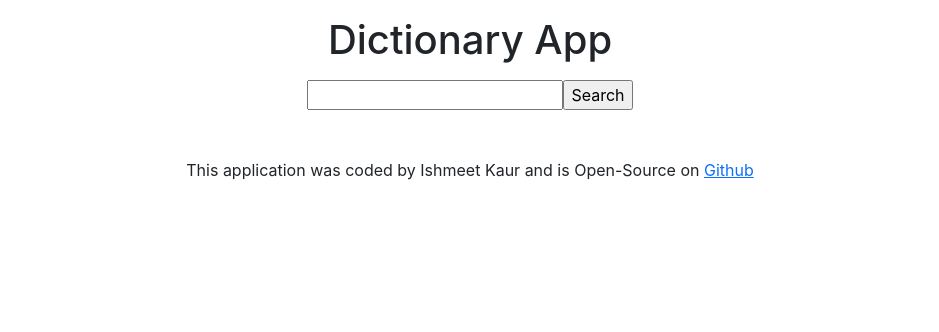
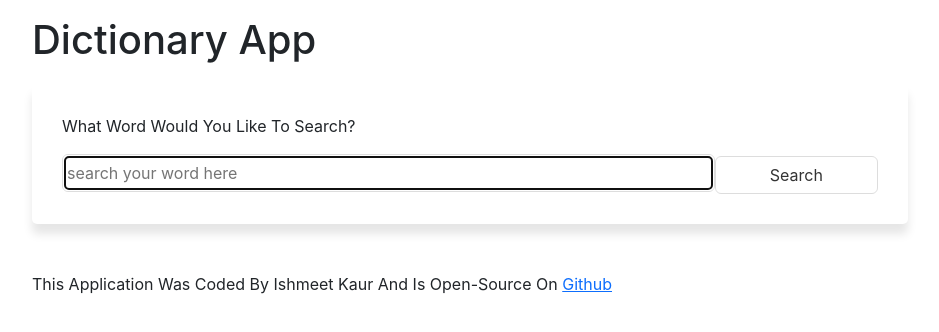
Before and after one commit to iktalk/react-dictionary-app, a React (Create React App) app: page / in a window 1280 px wide. Shown: the top 332 px of the page, without its empty margins (170-1109 px from the left). Built offline with nearby package versions, Linux system fonts and the light colour scheme.

Commit message:
basic styling outline

```diff
--- a/src/App.css
+++ b/src/App.css
@@ -1,3 +1,4 @@
 .container {
-  text-align: center;
+  max-width: 900px;
+  text-transform: capitalize;
 }
--- /dev/null
+++ b/src/Dictionary.css
@@ -0,0 +1,22 @@
+.Dictionary section {
+  background: white;
+  padding: 30px;
+  border-radius: 5px;
+  box-shadow: 0 10px 10px rgb(0 0 0 / 10%);
+  margin: 20px 0;
+}
+
+.Dictionary input {
+  padding: 6px 4px;
+  border: 1px solid #ddd;
+  border-radius: 6px;
+  color: #333;
+}
+
+.Dictionary .search-bar {
+  width: 80%;
+}
+
+.Dictionary .search-button {
+  width: 20%;
+}
--- a/src/Dictionary.js
+++ b/src/Dictionary.js
@@ -2,6 +2,7 @@ import React, { useState } from "react";
 import axios from "axios";
 import Results from "./Results";
 import Photos from "./Photos";
+import "./Dictionary.css";
 
 export default function Dictionary() {
   let [keyword, setKeyword] = useState("");
@@ -39,11 +40,27 @@ export default function Dictionary() {
 
   return (
     <div className="Dictionary">
-      <form onSubmit={search}>
-        <input type="search" onChange={handleKeywordChange} />
-        <input type="submit" value="Search" />
-      </form>
+      <section>
+        <p>What word would you like to search?</p>
+        <form onSubmit={search} className="form-inline">
+          <input
+            type="search"
+            onChange={handleKeywordChange}
+            className="search-bar"
+            placeholder="search your word here"
+            autoFocus="on"
+          />
+
+          <input
+            type="button"
+            value="Search"
+            className="search-button btn btn-outline-info"
+          />
+        </form>
+      </section>
+
       <Results results={results} />
+
       <Photos photos={photos} />
     </div>
   );
--- /dev/null
+++ b/src/Phonetic.css
@@ -0,0 +1,24 @@
+.Phonetic {
+  margin-bottom: 15px;
+}
+
+.Phonetic a {
+  background-color: white;
+  border: 1px solid rgb(139, 136, 136);
+  border-radius: 15px;
+  padding: 8px;
+  margin-right: 8px;
+  text-decoration: none;
+  color: rgb(255, 224, 165);
+}
+
+.Phonetic a:hover {
+  background-color: rgb(255, 224, 165);
+  color: black;
+}
+
+.Phonetic .phonetic-text {
+  font-weight: bold;
+  font-style: italic;
+  opacity: 50%;
+}
--- a/src/Phonetic.js
+++ b/src/Phonetic.js
@@ -1,4 +1,5 @@
 import React from "react";
+import "./Phonetic.css";
 
 export default function Phonetic(props) {
   return (
@@ -6,8 +7,7 @@ export default function Phonetic(props) {
       <a href={props.phonetic.audio} target="_blank" rel="noopener noreferrer">
         Listen
       </a>
-      <br />
-      {props.phonetic.text}
+      <span className="phonetic-text">{props.phonetic.text}</span>
     </div>
   );
 }
--- a/src/Results.js
+++ b/src/Results.js
@@ -6,6 +6,7 @@ export default function Results(props) {
   if (props.results) {
     return (
       <div className="Results">
+        <section>
           <h2>{props.results.word}</h2>
           {props.results.phonetics.map(function(phonetic, index) {
             return (
@@ -14,6 +15,8 @@ export default function Results(props) {
               </div>
             );
           })}
+        </section>
+        <section>
           {props.results.meanings.map(function(meaning, index) {
             return (
               <div key={index}>
@@ -21,6 +24,7 @@ export default function Results(props) {
               </div>
             );
           })}
+        </section>
       </div>
     );
   } else {
```
Lines whose indentation alone changed are shown as unchanged.
